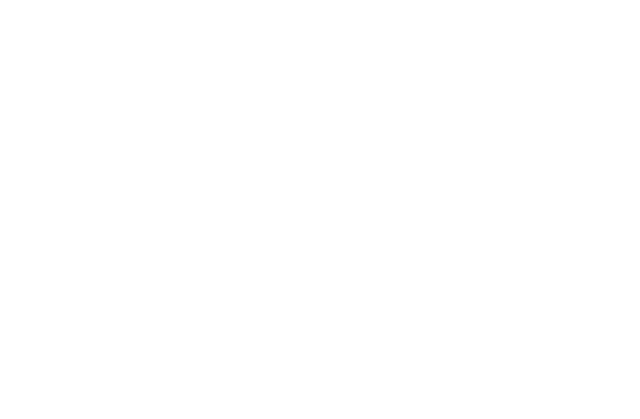
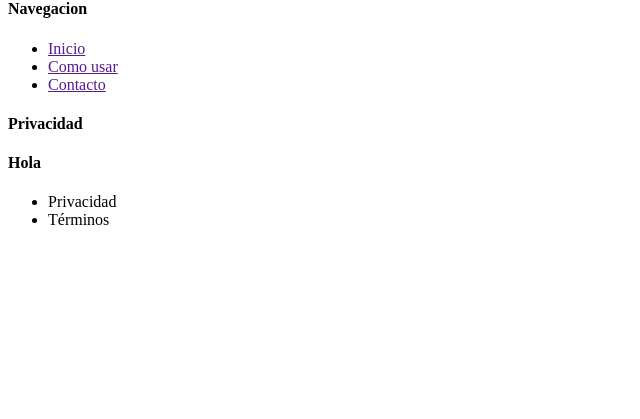
Before and after one commit to TearsDev/avanza, a PHP site: page /layout/footer.php in a window 1280 px wide. Before the commit the part shown is empty. Shown: the part 381-800 px from the top of the page, without its empty margins (0-640 px from the left). Run offline with PHP 8.4, Linux system fonts and the light colour scheme.

Commit message:
Add footer and navigation structure; create initial database, auth, and functions files

```diff
--- a/public/layout/footer.php
+++ b/public/layout/footer.php
@@ -0,0 +1,22 @@
+<footer class="footer">
+    <div class="footer-col">
+        <img src="/assets/images/Logo_Nav.png" alt="Avanza">
+        <p>Lorem ipsum dolor sit amet consectetur adipisicing elit. Enim, voluptatum consequatur. Similique iste repellendus repudiandae maiores doloremque nisi perspiciatis repellat facere in ut. Quae repudiandae laboriosam fugiat ipsum sunt. Sunt?</p>
+    </div>
+    <div class="footer-col">
+        <h4>Navegacion</h4>
+        <ul class="footer-links">
+            <li><a href="">Inicio</a></li>
+            <li><a href="">Como usar</a></li>
+            <li><a href="">Contacto</a></li>
+        </ul>
+    </div>
+    <div class="footer-col">
+        <h4>Privacidad</h4>
+        <h4>Hola</h4>
+        <ul>
+            <li>Privacidad</li>
+            <li>Términos</li>
+        </ul>
+    </div>
+</footer>
--- a/public/layout/nav.php
+++ b/public/layout/nav.php
@@ -1,6 +1,6 @@
 <div class="nav-container">
     <div class="nav-logo">
-        <img src="" alt="Avanza">
+        <img src="/assets/images/Logo_Nav.png" alt="Avanza">
     </div>
     <div class="nav-menu">
         <ul>
@@ -9,4 +9,8 @@
             <li><a href="#">Contacto</a></li>
         </ul>
     </div>
+    <div class="navbar-acciones">
+        <a href="/">Iniciar sesión</a>
+        <a href="/">Solicitar una demo</a>
+    </div>
 </div>
```
Also changed, not shown: config/database.php (added), includes/auth.php (added), includes/functions.php (added).
